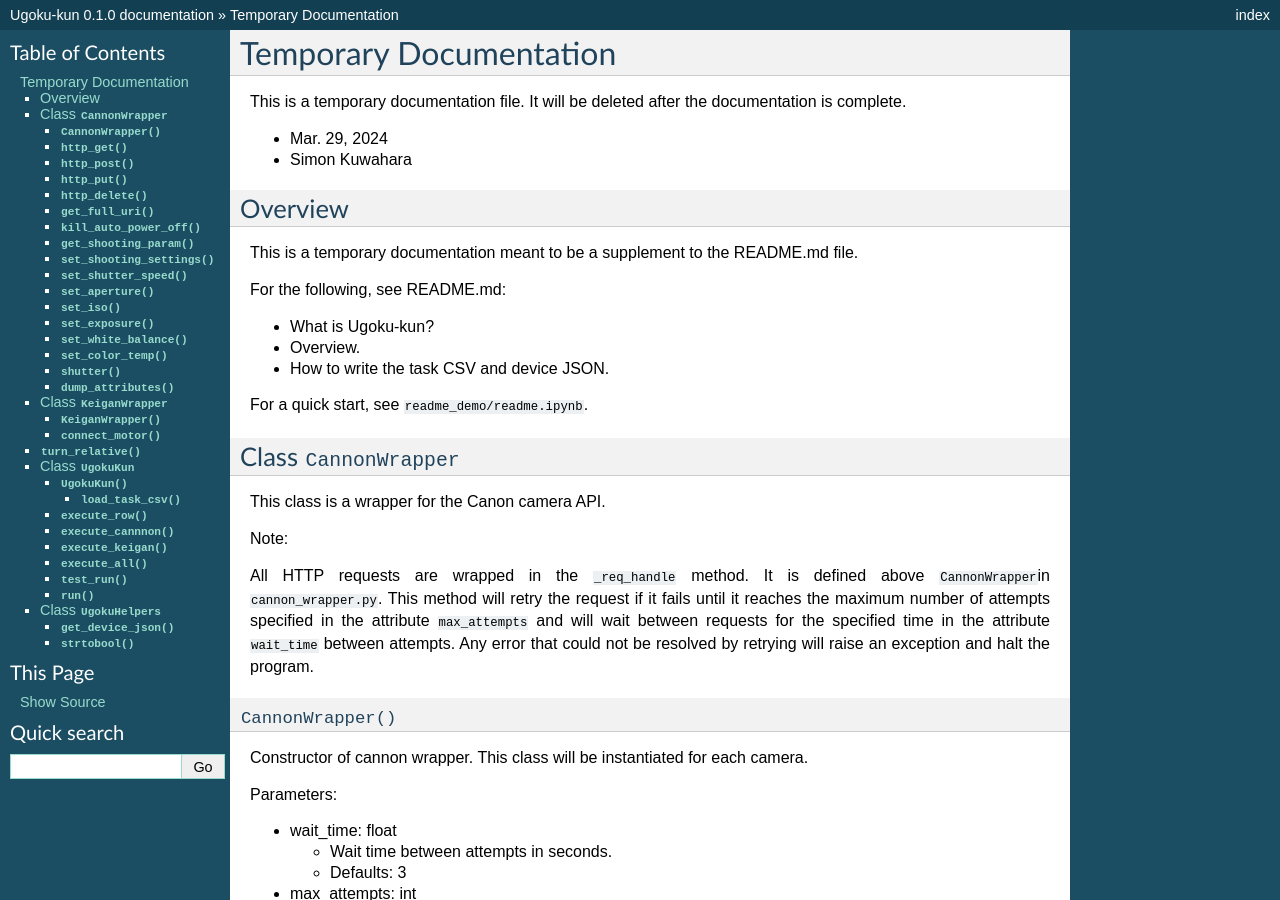
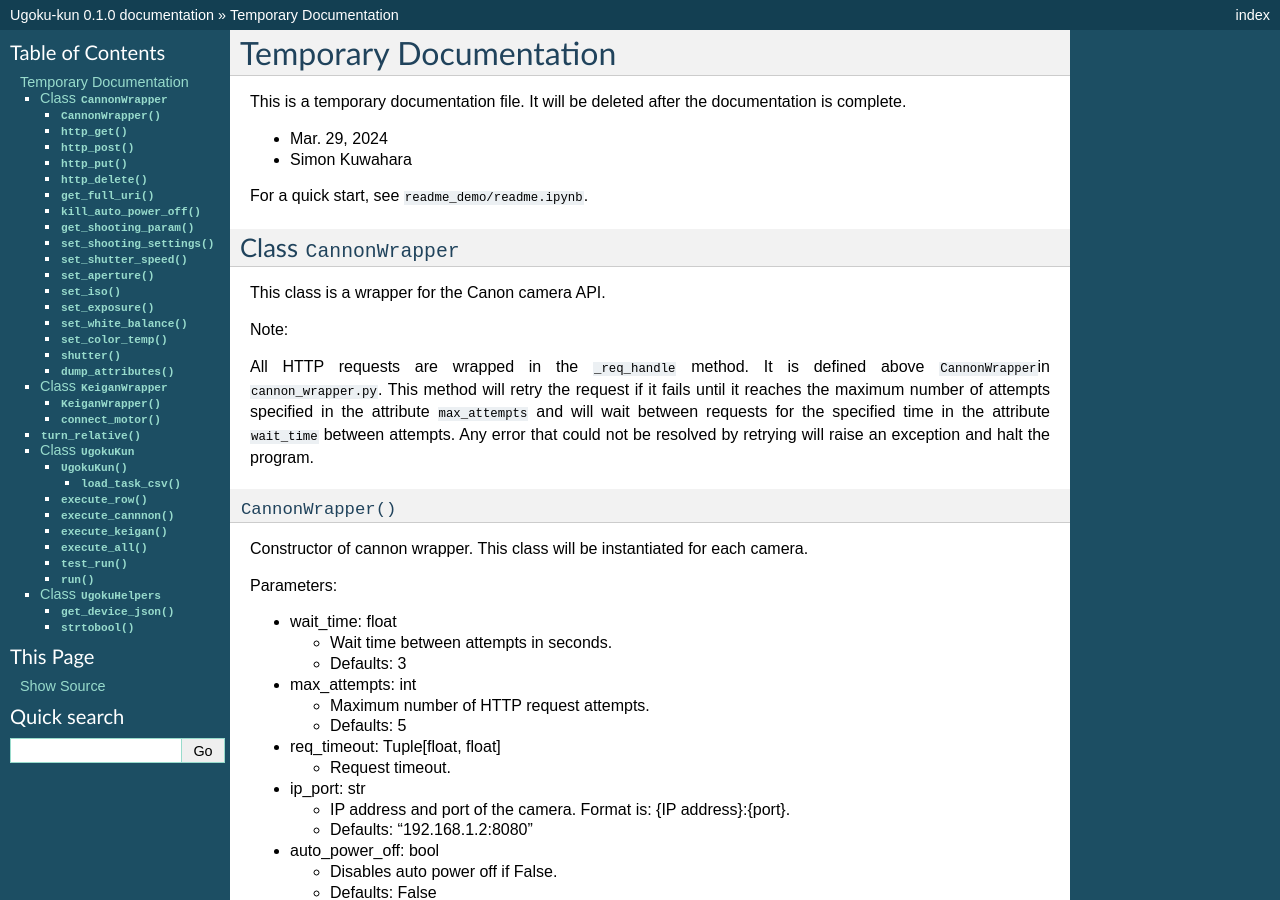
Before and after one commit to qwasium/ugoku-kun, a Sphinx documentation site: the page built from docs/temp_docs.md, in a window 1280 px wide and 900 px high. Built offline with Sphinx 7.4.7, drawn with Linux system fonts in a browser that asks for light colours.

Commit message:
tweak docs

```diff
--- a/docs/index.rst
+++ b/docs/index.rst
@@ -64,7 +64,7 @@ Package Reference
 
 The documentation is currently broken, so refer to the following.
 
-:doc: `temp_docs`
+:doc:`temp_docs`
 
 Indices and tables
 ------------------
--- a/docs/overview.rst
+++ b/docs/overview.rst
@@ -33,7 +33,7 @@ The main Workflow is as follows:
 You will need to create a `task csv` and `device json` file first.
 
 * For `task csv`, see the :doc:`Task CSV <task_csv>` section.
-* For `device json`, read on :ref:`below <device-list-json>`.
+* For `device json`, read on :ref:`below <Device List JSON>.
 
 Device List JSON
 ----------------
--- a/docs/temp_docs.md
+++ b/docs/temp_docs.md
@@ -4,16 +4,6 @@ This is a temporary documentation file. It will be deleted after the documentati
 
 - Mar. 29, 2024
 - Simon Kuwahara
-
-## Overview
-
-This is a temporary documentation meant to be a supplement to the README.md file.
-
-For the following, see README.md:
-
-- What is Ugoku-kun?
-- Overview.
-- How to write the task CSV and device JSON.
 
 For a quick start, see `readme_demo/readme.ipynb`.
 
```
